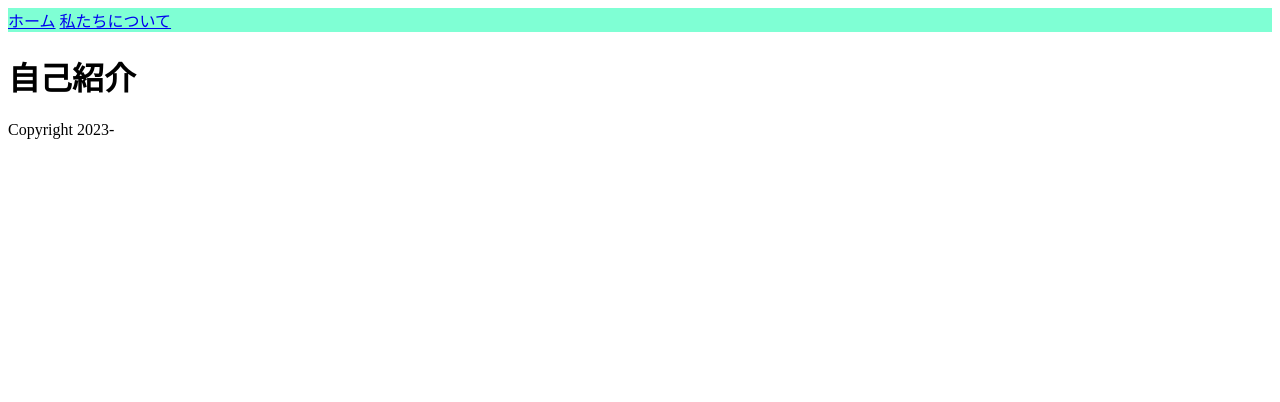
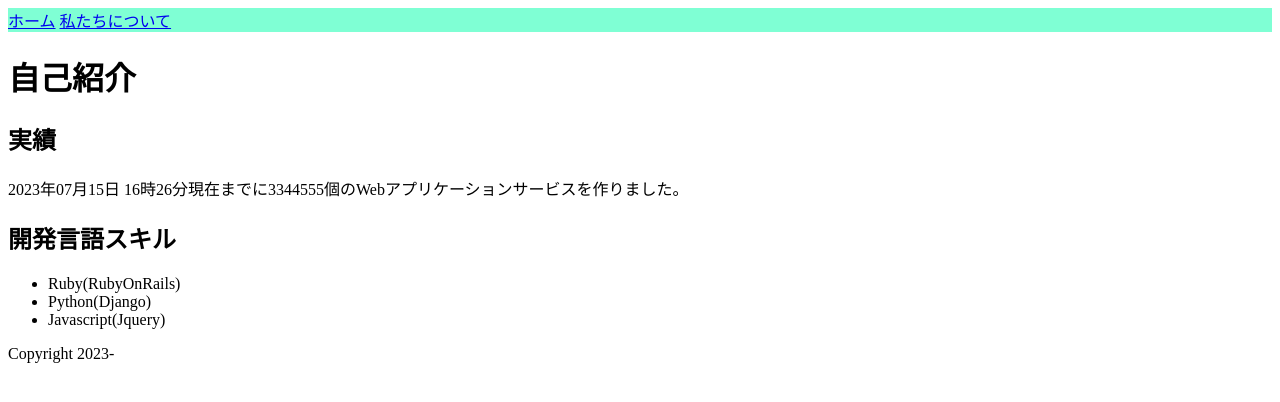
Before and after one commit to yoshimitakuto/DjangoProject, a Django app: page /about/ in a window 1280 px wide. Shown: the top 402 px of the page. Run offline with Django 4.2, Linux system fonts and the light colour scheme; some libraries are stand-ins or nearby versions.

Commit message:
add base.html

```diff
--- a/config/settings.py
+++ b/config/settings.py
@@ -38,6 +38,7 @@ INSTALLED_APPS = [
     'django.contrib.sessions',
     'django.contrib.messages',
     'django.contrib.staticfiles',
+    'django.contrib.humanize',
     'website',
 ]
 
--- a/website/templates/about.html
+++ b/website/templates/about.html
@@ -1,5 +1,16 @@
 {% extends 'base.html' %}
+{% load humanize %}
 
 {% block main %}
 <h1>自己紹介</h1>
+<h2>実績</h2>
+<p>{% now 'Y年m月d日 H時i分' %}現在までに{{ num_servies | intcomma }}個のWebアプリケーションサービスを作りました。</p>
+<h2>開発言語スキル</h2>
+<ul>
+    {% for skil in skils %}
+    <li>{{ skil }}</li>
+    {% empty %}
+    <li>スキルはありません</li>
+    {% endfor %}
+</ul>
 {% endblock %}
--- a/website/views.py
+++ b/website/views.py
@@ -1,7 +1,23 @@
+from typing import Any, Dict
 from django.views.generic import TemplateView  #djangoがもともと用意しているview(TemplateViewを使うことでユーザー画面に表示させることができる)
 
 class IndexView(TemplateView):
     template_name = 'index.html'
 
+    def get_context_data(self):
+        ctxt = super().get_context_data()
+        ctxt['username'] = 'takuto'
+        return ctxt
+
 class AboutView(TemplateView):
     template_name = 'about.html'
+
+    def get_context_data(self):
+        ctxt = super().get_context_data()
+        ctxt['num_servies'] = 3344555
+        ctxt['skils'] = [
+            "Ruby(RubyOnRails)",
+            "Python(Django)",
+            "Javascript(Jquery)"
+        ]
+        return ctxt
```
Also changed, not shown: website/templates/index.html (+9 -0 lines), website/static/welcome.jpg (added).
